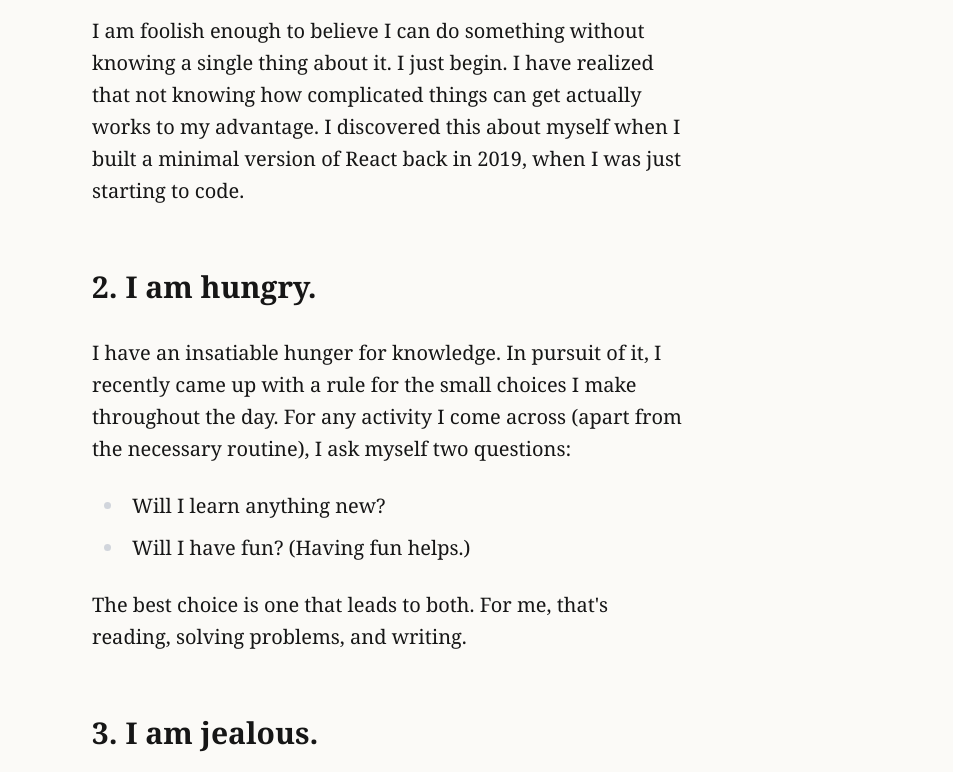
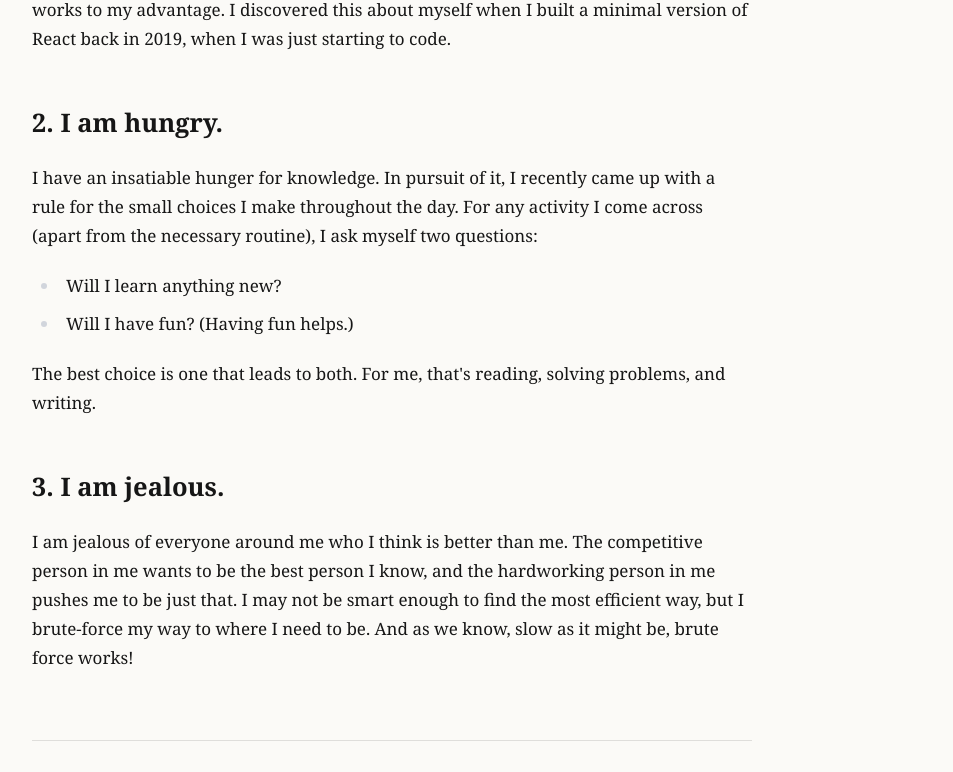
Before and after one commit to npsedhain/npsedhain, an Astro site: page /writing/why-me in a window 1280 px wide. Shown: the part 519-1291 px from the top of the page, without its empty margins (248-1201 px from the left). Built offline with nearby package versions, Linux system fonts and the light colour scheme; Astro itself is replaced by a stand-in of ours.

Commit message:
Match eugeneyan.com measure: Merriweather, 720px column

```diff
--- a/package.json
+++ b/package.json
@@ -15,7 +15,7 @@
     "@astrojs/rss": "^4.0.19",
     "@astrojs/sitemap": "^3.7.4",
     "@fontsource-variable/jetbrains-mono": "^5.3.0",
-    "@fontsource-variable/newsreader": "^5.3.0",
+    "@fontsource-variable/merriweather": "^5.3.0",
     "@tailwindcss/typography": "^0.5.20",
     "@tailwindcss/vite": "^4.3.3",
     "astro": "^7.4.4",
--- a/src/layouts/Base.astro
+++ b/src/layouts/Base.astro
@@ -1,7 +1,7 @@
 ---
 import { ClientRouter } from 'astro:transitions';
-import '@fontsource-variable/newsreader/opsz.css';
-import '@fontsource-variable/newsreader/opsz-italic.css';
+import '@fontsource-variable/merriweather/opsz.css';
+import '@fontsource-variable/merriweather/opsz-italic.css';
 import '@fontsource-variable/jetbrains-mono';
 import '../styles/global.css';
 import Header from '../components/Header.astro';
@@ -53,7 +53,7 @@ const canonical = new URL(Astro.url.pathname, Astro.site);
   </head>
   <body class="min-h-dvh font-sans">
     <div class="spotlight" aria-hidden="true"></div>
-    <div class="relative z-10 mx-auto flex min-h-dvh max-w-[33rem] flex-col px-5 sm:px-6">
+    <div class="relative z-10 mx-auto flex min-h-dvh max-w-[calc(720px+3rem)] flex-col px-5 sm:px-6">
       <Header />
       <main class="flex-1 pb-24" transition:animate="fade">
         <slot />
--- a/src/styles/global.css
+++ b/src/styles/global.css
@@ -4,9 +4,9 @@
 @custom-variant dark (&:where(.dark, .dark *));
 
 @theme {
-  /* Newsreader is a screen-reading serif; `font-sans` is kept as the utility name so
-     existing classes pick it up. Mono stays for small labels and dates. */
-  --font-sans: 'Newsreader Variable', ui-serif, Georgia, serif;
+  /* Merriweather is a screen-reading serif with a large x-height; `font-sans` is kept as
+     the utility name so existing classes pick it up. Mono stays for small labels and dates. */
+  --font-sans: 'Merriweather Variable', Georgia, ui-serif, serif;
   --font-mono: 'JetBrains Mono Variable', ui-monospace, monospace;
 }
 
@@ -44,9 +44,8 @@
     background: var(--bg);
     color: var(--fg);
     -webkit-font-smoothing: antialiased;
-    /* A serif reads small at 16px; 20px body with a ~600px column gives ~70 characters
-       per line, the comfortable range for long reading. */
-    font-size: 125%;
+    /* 17px Merriweather in a 720px column (same measure as eugeneyan.com). */
+    font-size: 106.25%;
     font-optical-sizing: auto;
   }
   ::selection {
@@ -116,7 +115,7 @@ html.motion [data-stagger] > * {
 /* Post body typography. */
 .prose-post {
   @apply prose max-w-none dark:prose-invert;
-  line-height: 1.6;
+  line-height: 1.7;
   --tw-prose-body: var(--fg);
   --tw-prose-headings: var(--fg);
   --tw-prose-links: var(--color-accent);
```
Also changed, not shown: 1 other file.
